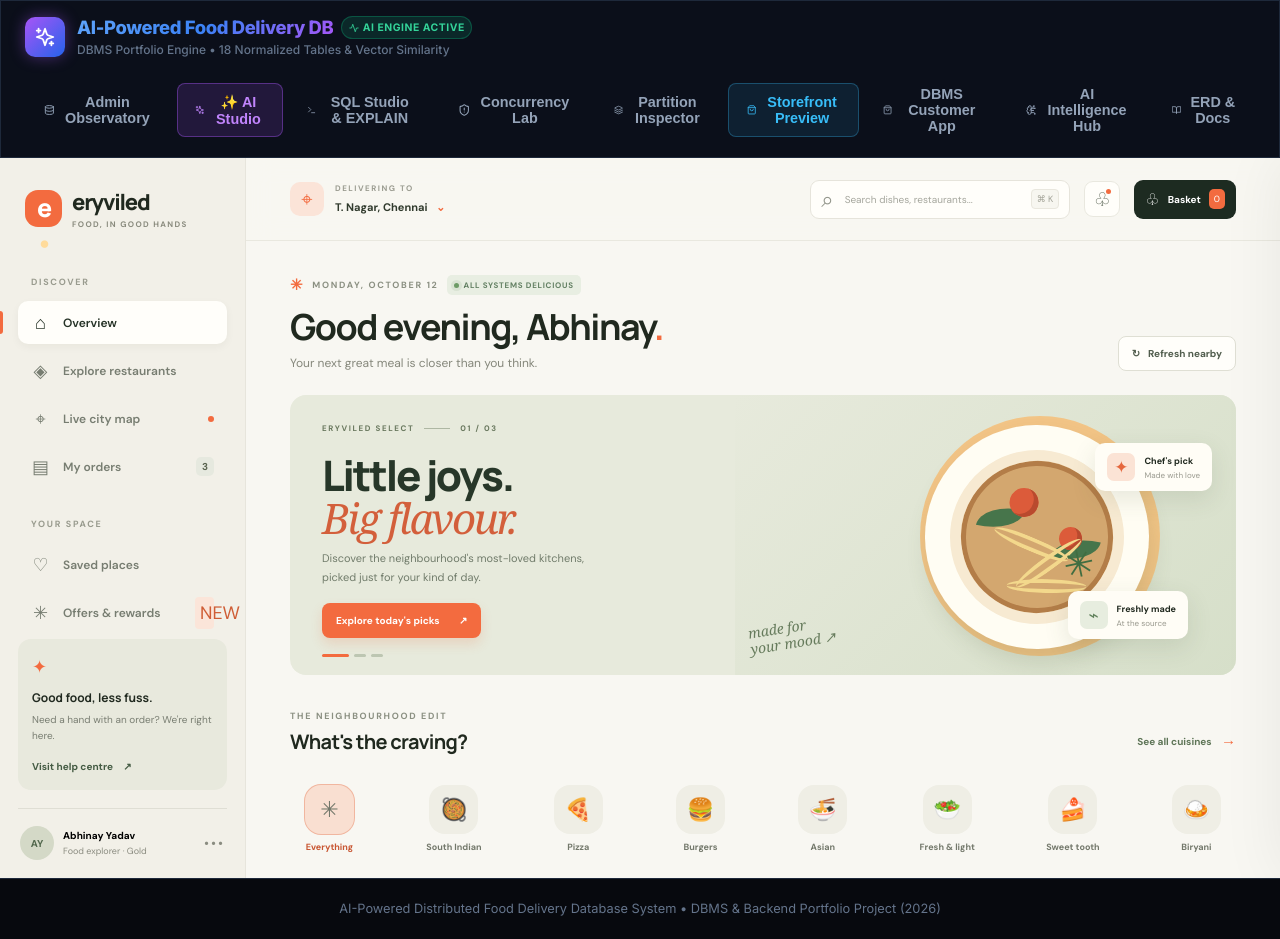
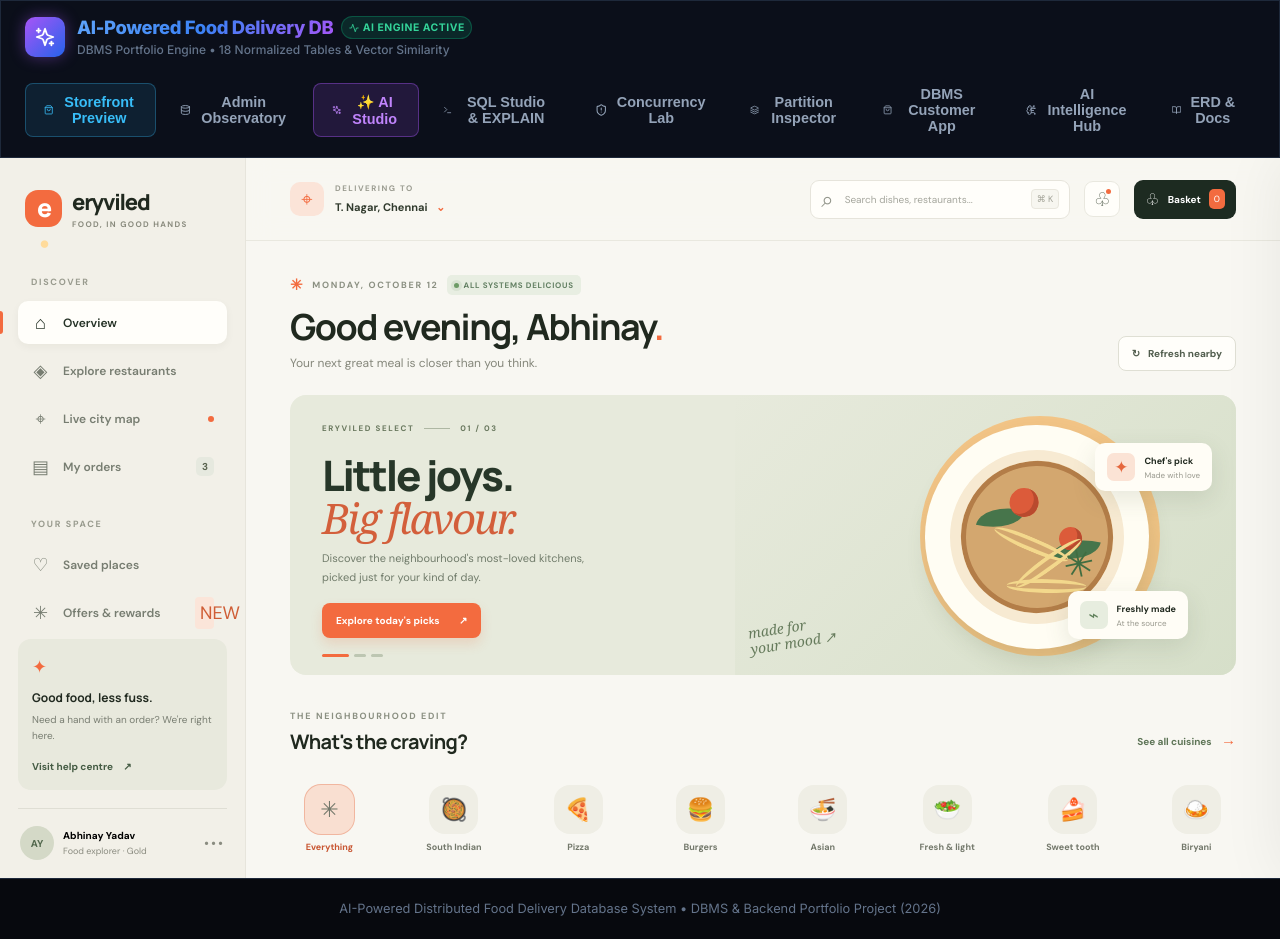
Before and after one commit to justsamaan/Eryviled-Distributed-Food-Delivery-Database-System-Implementation-Plan, a React (Vite) app in the folder client/: page / in a window 1280 px wide. Built offline with nearby package versions, Linux system fonts and the light colour scheme.

Commit message:
Put storefront preview first in navigation

```diff
--- a/client/src/components/Navbar.jsx
+++ b/client/src/components/Navbar.jsx
@@ -3,12 +3,12 @@ import { Database, Terminal, ShieldAlert, Layers, ShoppingBag, BookOpen, Activit
 
 export default function Navbar({ activeTab, setActiveTab }) {
   const navItems = [
+    { id: 'storefrontPreview', label: 'Storefront Preview', icon: ShoppingBag },
     { id: 'observatory', label: 'Admin Observatory', icon: Database },
     { id: 'aiStudio', label: '✨ AI Studio', icon: Sparkles },
     { id: 'sqlStudio', label: 'SQL Studio & EXPLAIN', icon: Terminal },
     { id: 'concurrencyLab', label: 'Concurrency Lab', icon: ShieldAlert },
     { id: 'partitioning', label: 'Partition Inspector', icon: Layers },
-    { id: 'storefrontPreview', label: 'Storefront Preview', icon: ShoppingBag },
     { id: 'customerApp', label: 'DBMS Customer App', icon: ShoppingBag },
     { id: 'aiHub', label: 'AI Intelligence Hub', icon: BrainCircuit },
     { id: 'documentation', label: 'ERD & Docs', icon: BookOpen },
```
